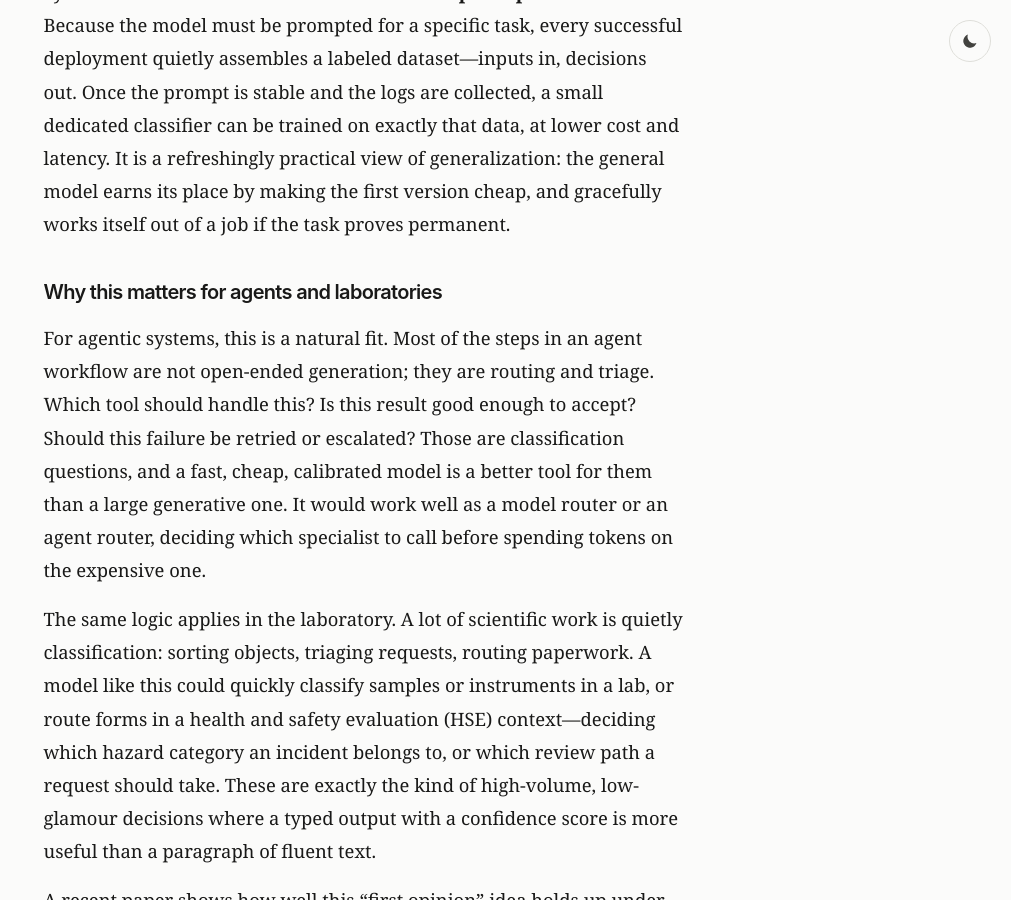
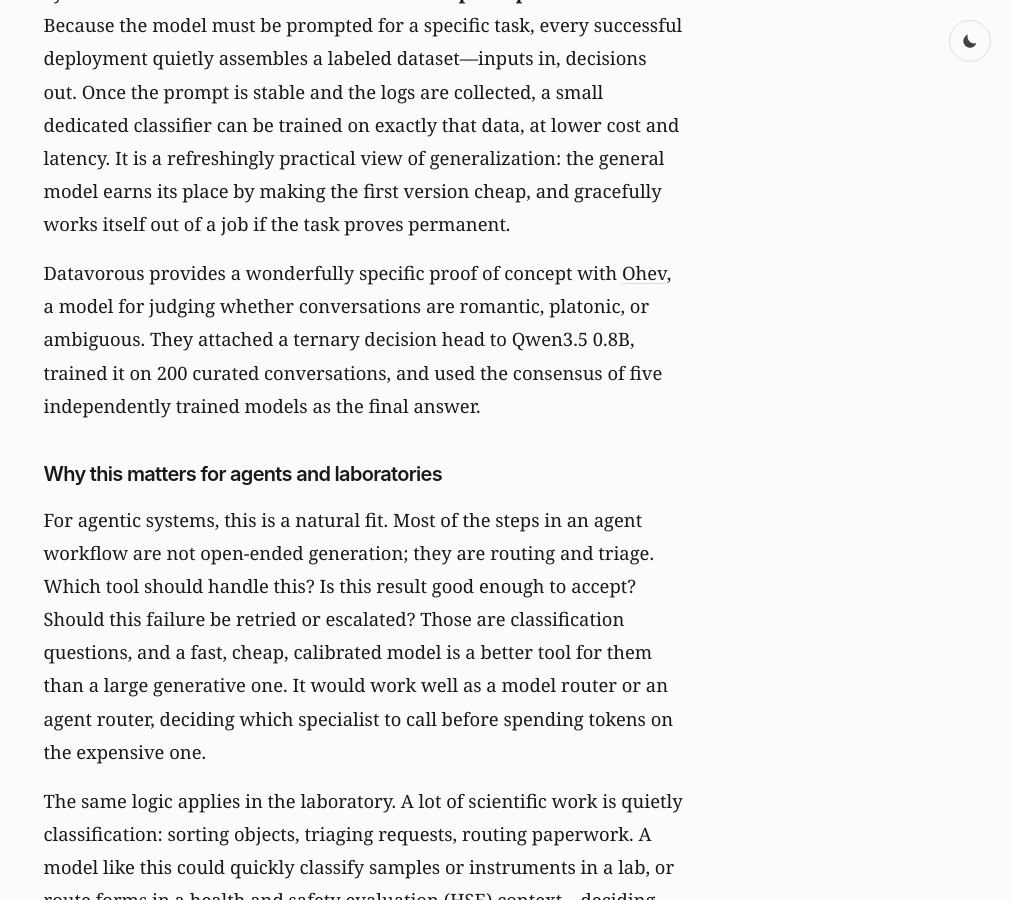
Before and after one commit to pgg1610/personal_blog, a Jekyll site: the page built from _posts/2026-09-27-decision-models.md, in a window 1280 px wide and 900 px high, scrolled down 2981 px. Shown: the whole window, without its empty margins (269-1280 px from the left). Built offline with Jekyll 4.4.1, drawn with Linux system fonts in a browser that asks for light colours.

Commit message:
Add Ohev example to decision models post

```diff
--- a/_posts/2026-09-27-decision-models.md
+++ b/_posts/2026-09-27-decision-models.md
@@ -35,6 +35,8 @@
 The second is **tournament sampling**. When the number of options is large—his example is a Wikipedia page with over a thousand links—a single choice question falls apart (Jev caps at 255 choices, and accuracy degrades well before that). Instead of scoring options absolutely, present them in batches of a hundred, keep the winners, and run another round. Relative judgments are much easier for these models than absolute ratings, and in his hands the tournament found the ideal three-link path. The same pattern would work for prioritizing a long queue of samples or narrowing a large set of candidate routes.
 
 There is a deeper observation in another of his posts: a well-prompted System One model can **distill itself into a cheaper replacement**. Because the model must be prompted for a specific task, every successful deployment quietly assembles a labeled dataset—inputs in, decisions out. Once the prompt is stable and the logs are collected, a small dedicated classifier can be trained on exactly that data, at lower cost and latency. It is a refreshingly practical view of generalization: the general model earns its place by making the first version cheap, and gracefully works itself out of a job if the task proves permanent.
+
+Datavorous provides a wonderfully specific proof of concept with [Ohev](https://datavorous.github.io/blog/ohev.html), a model for judging whether conversations are romantic, platonic, or ambiguous. They attached a ternary decision head to Qwen3.5 0.8B, trained it on 200 curated conversations, and used the consensus of five independently trained models as the final answer.
 
 ## Why this matters for agents and laboratories
 
```
